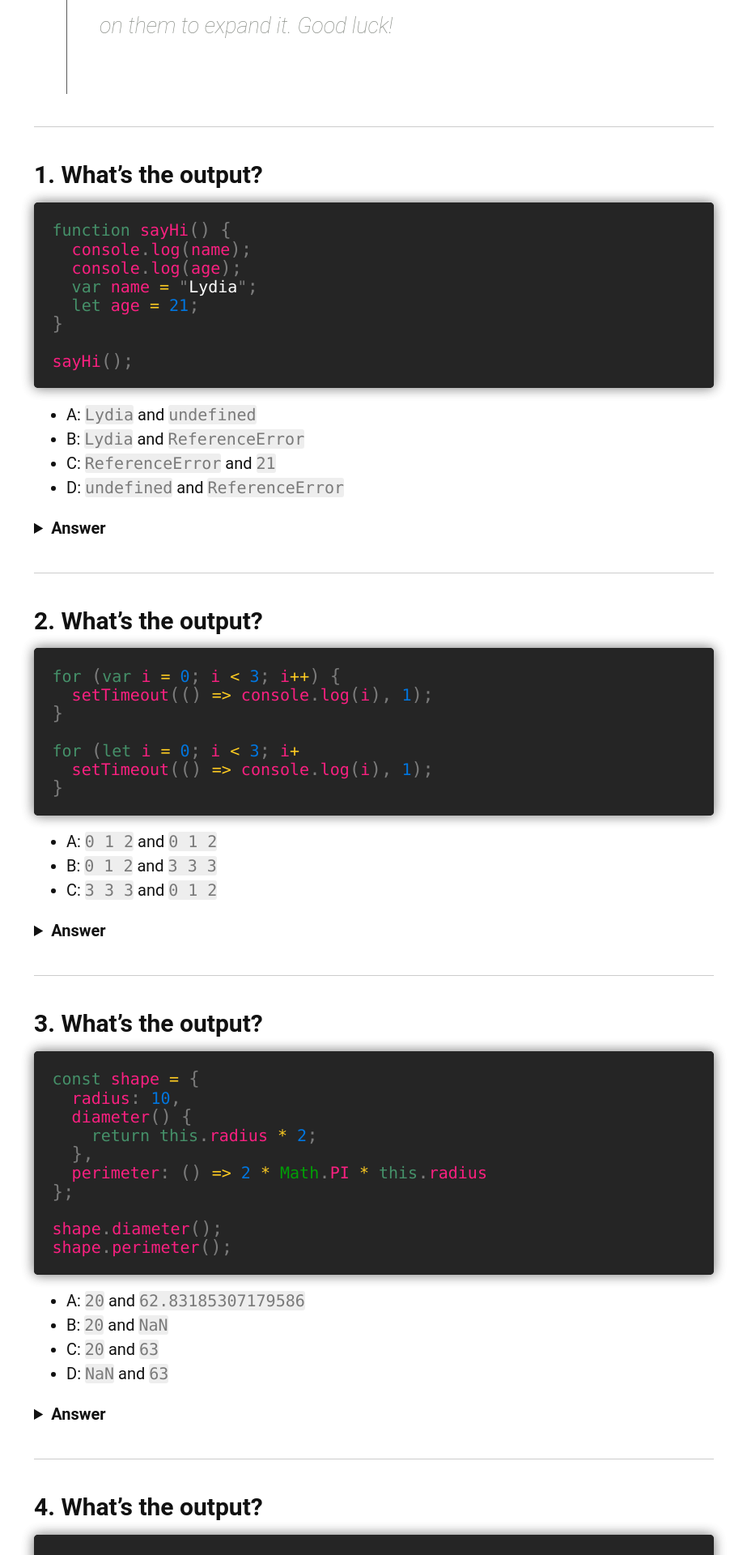
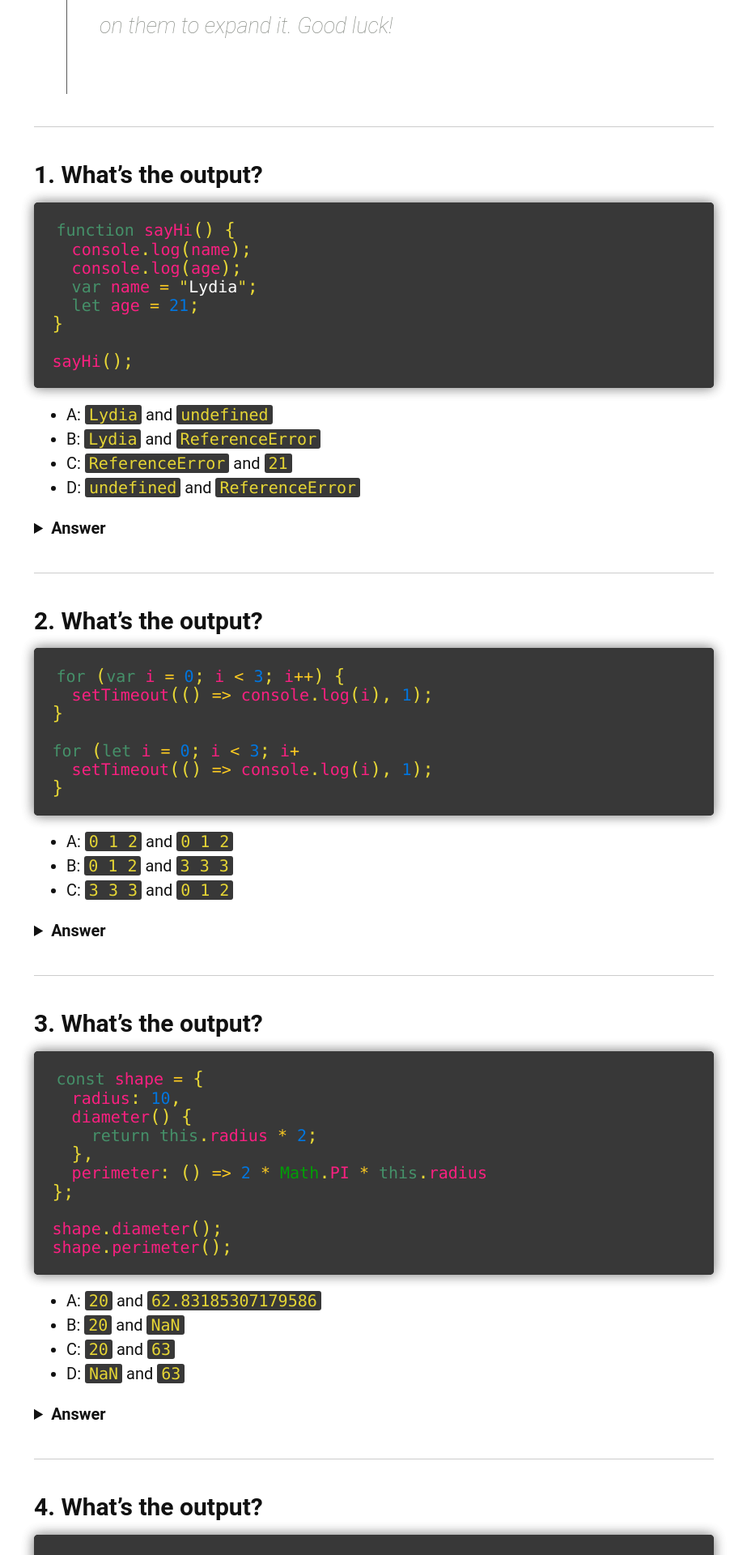
Before and after one commit to andryjohn/RJ-s-blog, a Jekyll site: the page built from _posts/2019-06-25-javascript.md, in a window 1280 px wide. Shown: the part 1162-3082 px from the top of the page at 81% size, without its empty margins (178-1101 px from the left). Built offline with Jekyll 4.4.1, drawn with Linux system fonts in a browser that asks for light colours; nearby versions of some CDN libraries; some web fonts are replaced; comment, search, counter and statistics services are not loaded.

```diff
--- a/_includes/banner.html
+++ b/_includes/banner.html
@@ -69,7 +69,7 @@
 @media(max-width: 480px) {
 .banner {
    margin-left: 10px;
-  margin-right: 10px;
+   margin-right: 10px;
 }
  .quote {
     font-size: 1.5em;
--- a/_sass/_code.scss
+++ b/_sass/_code.scss
@@ -7,10 +7,13 @@
 pre,
 code {
   font-family: $monospace-font-family;
+  background-color: #383838!important;
+  padding-left: 5px;
+  padding-right: 5px;
 }
 
 code {
-  color: #7a7a7a;
+  color: #e5d535;
 }
 
 pre {
--- a/_sass/_variables.scss
+++ b/_sass/_variables.scss
@@ -98,14 +98,14 @@
 
 // Code
 $pre-border-radius: 0;
-$pre-background-color: #fafafa;
+$pre-background-color: #333;
 $hljs-comment: $mid-gray;
 $hljs-keyword: $green;
 $hljs-name: $purple;
 $hljs-number: $blue;
 $hljs-string: $white;
 $hljs-title: $red;
-$hljs-type: $dark-blue;
+$hljs-type: $blue;
 $hljs-tag: $orange;
 $hljs-attribute: $dark-green;
 $hljs-regexp: $dark-green;
```
